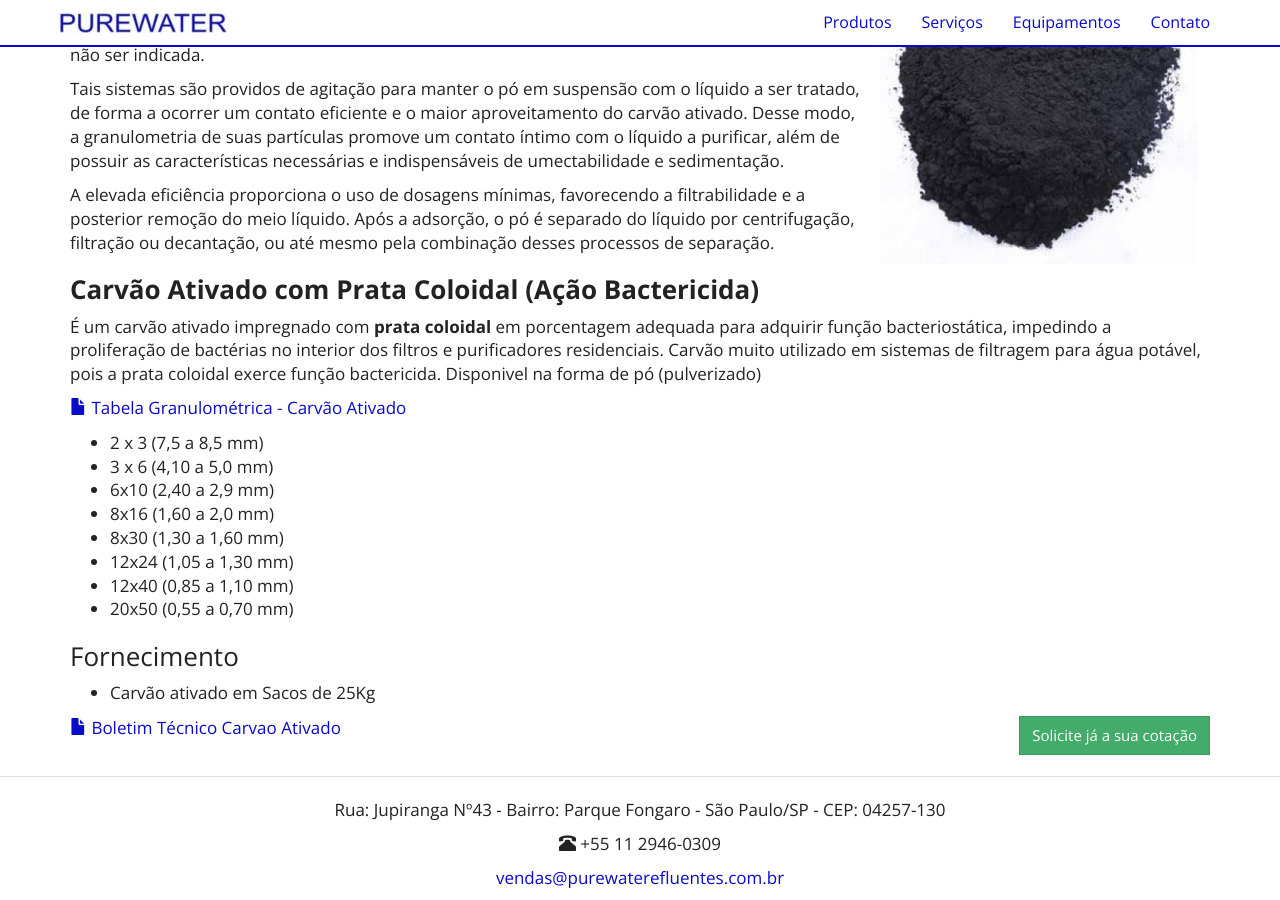
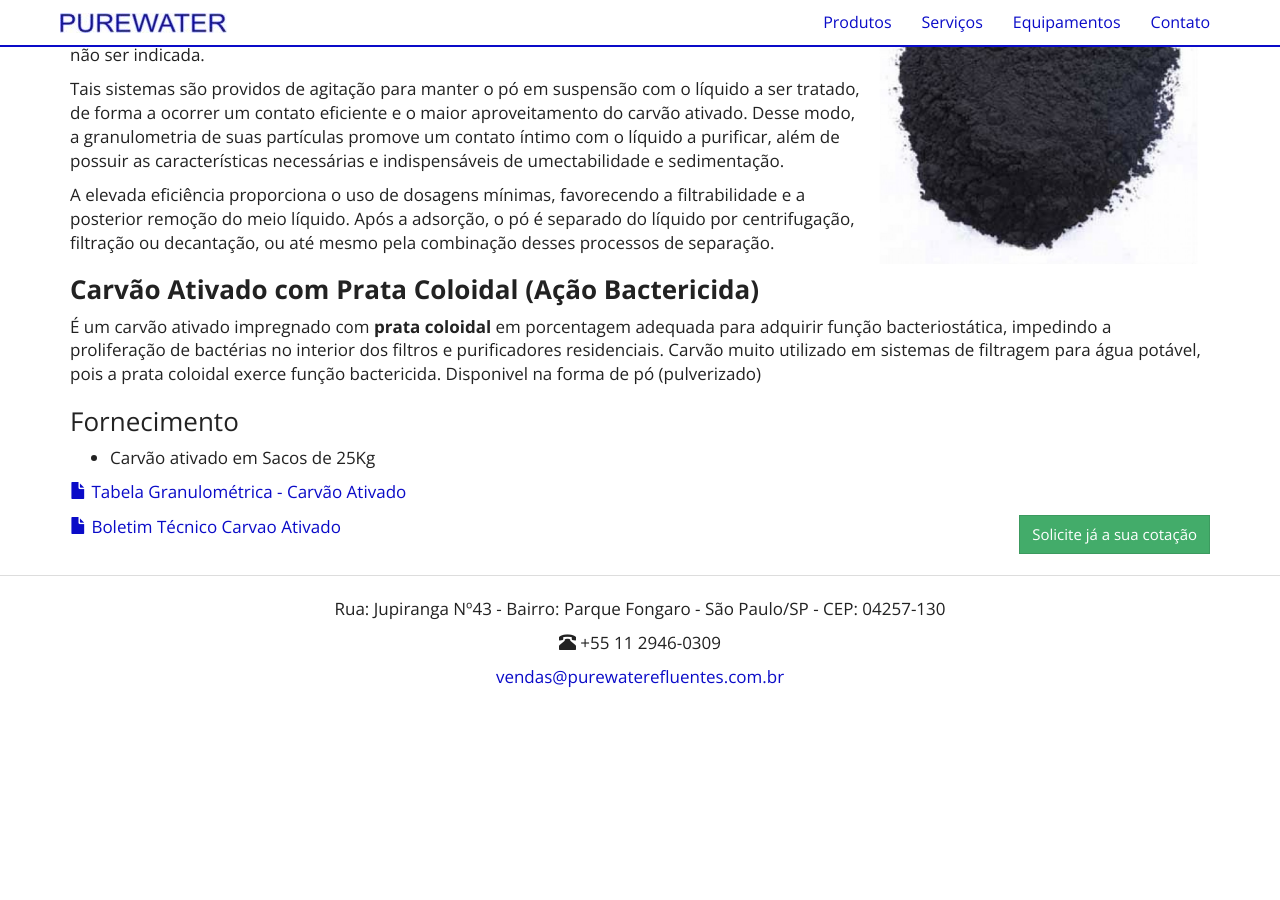
Before and after one commit to purewaterefluentes/purewaterefluentes.github.io, a Jekyll site: the page built from produtos/carvao-ativado.md, in a window 1280 px wide and 900 px high, scrolled down 941 px. Built offline with Jekyll 4.4.1, drawn with Linux system fonts in a browser that asks for light colours; nearby versions of some CDN libraries; library files that are not in the unit come from our copies; after the commit the page ends 1641 px from its top, so only the background shows below that.

Commit message:
Update carvao-ativado.md

```diff
--- a/produtos/carvao-ativado.md
+++ b/produtos/carvao-ativado.md
@@ -37,23 +37,13 @@ A elevada eficiência proporciona o uso de dosagens mínimas, favorecendo a filt
 Carvão muito utilizado em sistemas de filtragem para água potável, pois a prata coloidal exerce função bactericida.
 Disponivel na forma de pó (pulverizado)
 
+### Fornecimento
+- Carvão ativado em Sacos de 25Kg
 
 {% include purewater/link-boletim.html
    label="Tabela Granulométrica - Carvão Ativado"
    arquivo="Tabela Granulométrica Carvão Ativado.pdf" %}
 
-- 2 x 3  (7,5 a 8,5 mm)
-- 3 x 6  (4,10 a 5,0 mm)
-- 6x10   (2,40 a 2,9 mm)
-- 8x16   (1,60 a 2,0 mm)
-- 8x30   (1,30 a 1,60 mm)
-- 12x24  (1,05 a 1,30 mm)
-- 12x40  (0,85 a 1,10 mm)
-- 20x50  (0,55 a 0,70 mm)
-
-### Fornecimento
-- Carvão ativado em Sacos de 25Kg
-
 {% include purewater/link-boletim.html
    label="Boletim Técnico Carvao Ativado"
    arquivo="Boletim-tecnico-carvao-ativado.pdf" %}
```
